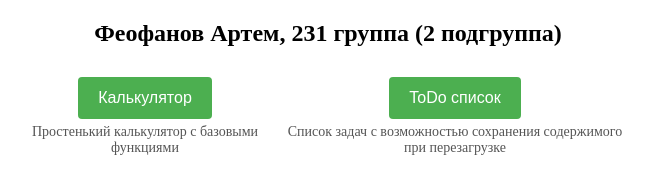
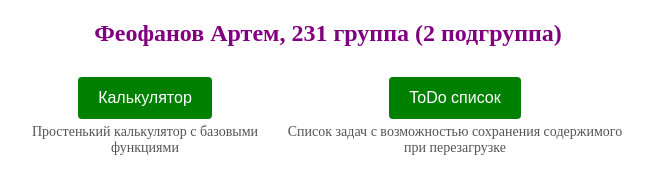
Before and after one commit to blankeq/server_artem_feofanov, a website: page src/pages/app.html in a window 1280 px wide. Shown: the whole page, without its empty margins (312-965 px from the left). Drawn offline with Linux system fonts and the light colour scheme.

Commit message:
Изменены стили

```diff
--- a/src/pages/style.css
+++ b/src/pages/style.css
@@ -8,6 +8,7 @@ body {
     font-size: 24px;
     margin-bottom: 30px;
     font-weight: bold;
+    color: purple;
 }
 .buttons-container {
     display: flex;
@@ -17,7 +18,7 @@ body {
 }
 .action-button {
     padding: 12px 20px;
-    background-color: #4CAF50;
+    background-color: green;
     color: white;
     border: none;
     border-radius: 4px;
```
